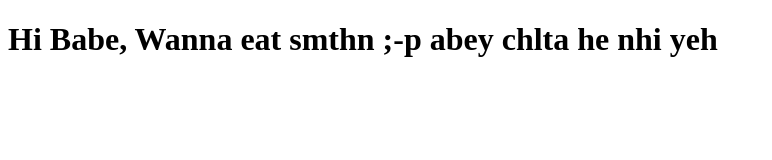
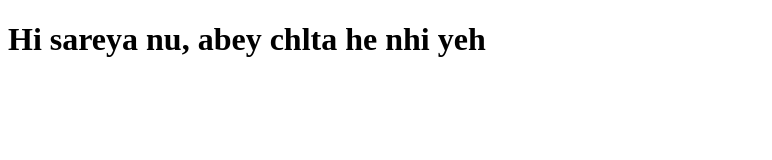
Before and after one commit to Ananya-Thakur13/coursera-test.github.io, a plain HTML site: page site/index.html in a window 1280 px wide. Shown: the whole page, without its empty margins (0-772 px from the left). Drawn offline with Linux system fonts and the light colour scheme.

Commit message:
Update index.html

```diff
--- a/site/index.html
+++ b/site/index.html
@@ -6,6 +6,6 @@
     <title>Document</title>
 </head>
 <body>
-    <h1>Hi Babe, Wanna eat smthn ;-p abey chlta he nhi yeh </h1>
+    <h1>Hi sareya nu, abey chlta he nhi yeh </h1>
 </body>
 </html>
```
